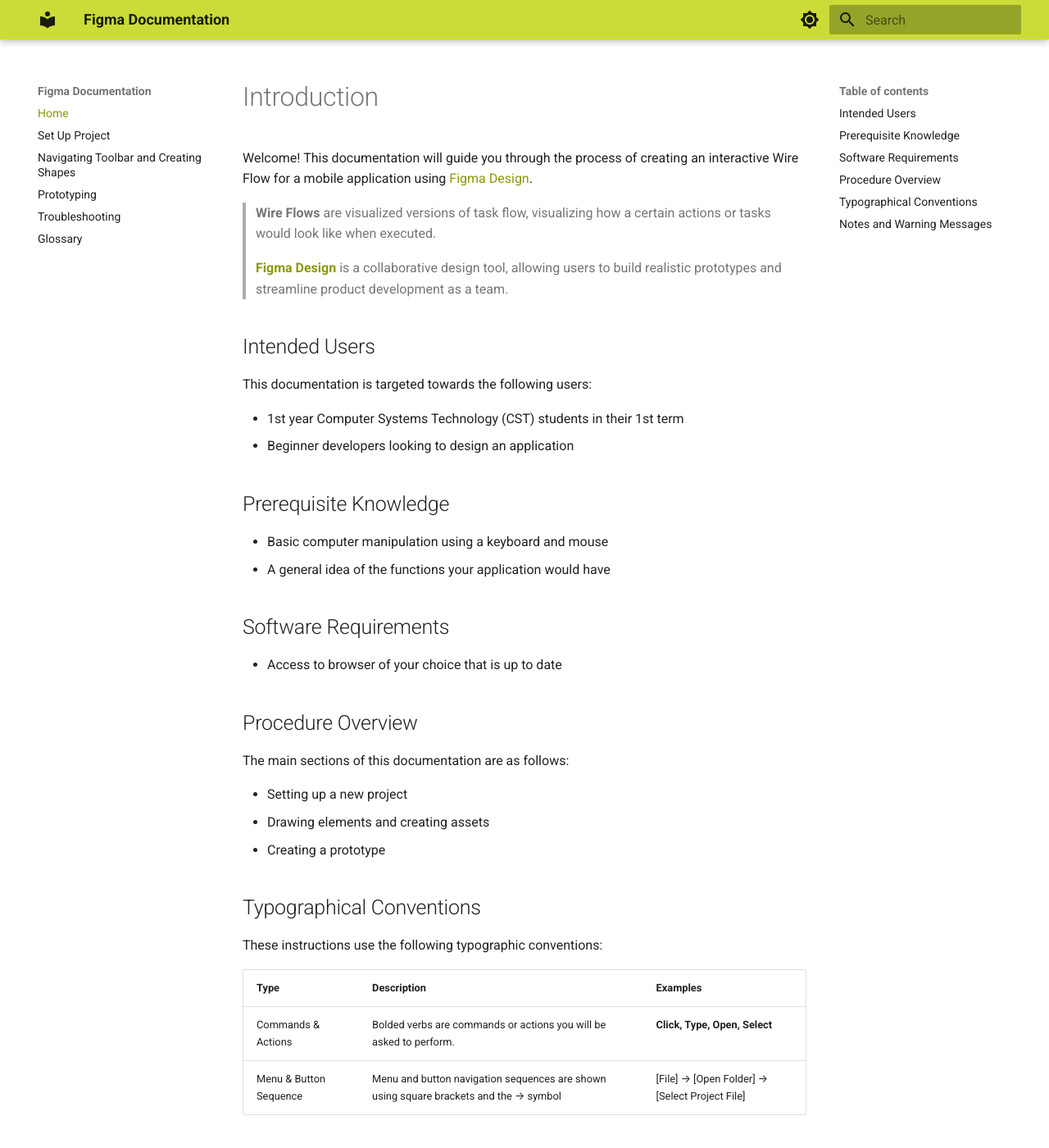
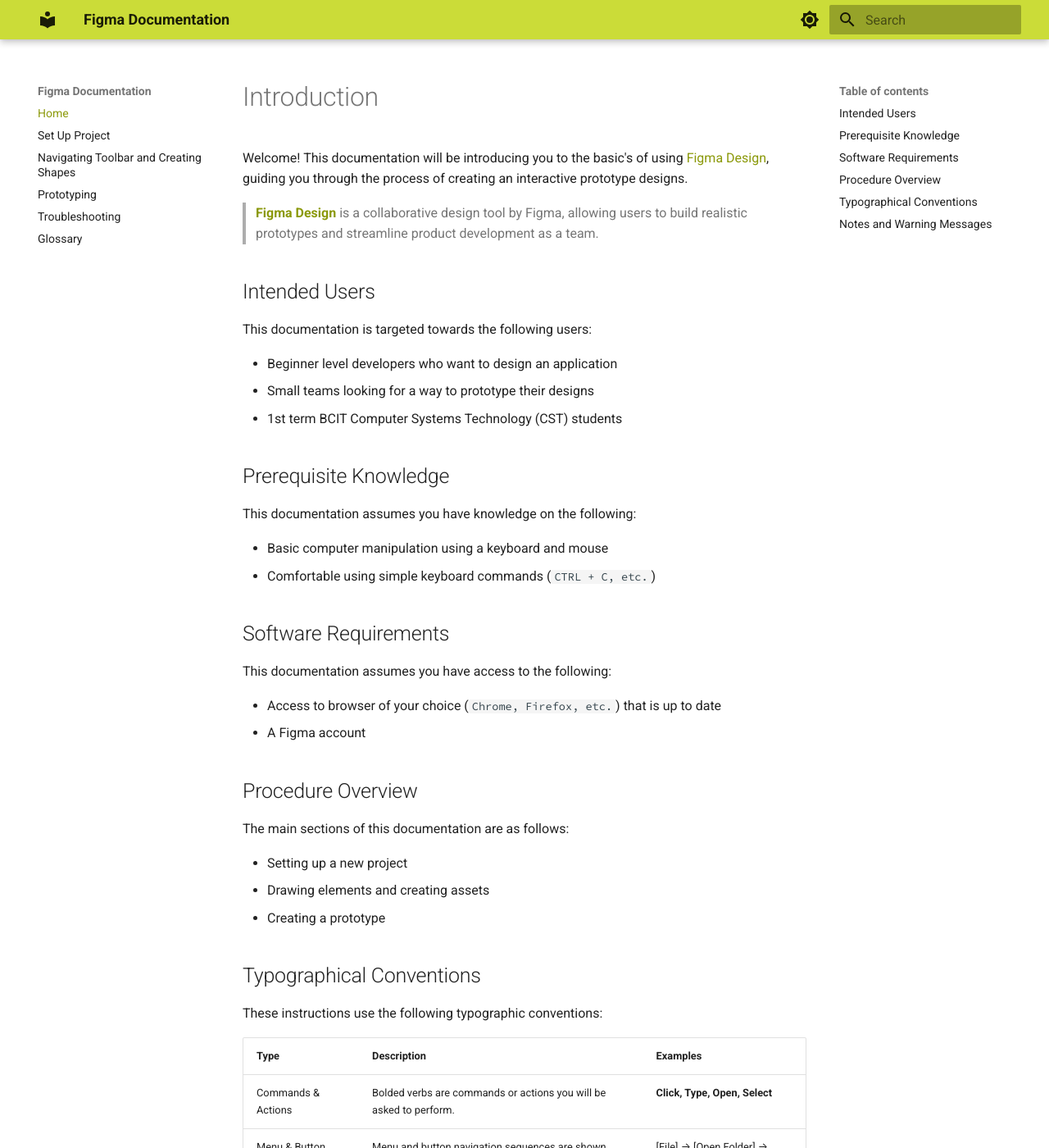
Before and after one commit to ThincutBacon/COMP-2216-Documentation, an MkDocs documentation site: the page built from docs/index.md, in a window 1280 px wide and 1400 px high. Shown: the whole window at 82% size. Built offline with MkDocs 1.6.1 and Material for MkDocs 9.7.7, drawn with Linux system fonts in a browser that asks for light colours.

Commit message:
Make more adjustments to the intro

```diff
--- a/docs/index.md
+++ b/docs/index.md
@@ -1,28 +1,32 @@
 # Introduction
 
-Welcome! This documentation will guide you through the process of creating an interactive Wire Flow for a mobile application using [Figma Design](https://www.figma.com/design/).
-> **Wire Flows** are visualized versions of task flow, visualizing how a certain actions or tasks would look like when executed.
->
-> [**Figma Design**](https://www.figma.com/design/) is a collaborative design tool, allowing users to build realistic prototypes and streamline product development as a team.
+Welcome! This documentation will be introducing you to the basic's of using [Figma Design](https://www.figma.com/design/), guiding you through the process of creating an interactive prototype designs.
+> [**Figma Design**](https://www.figma.com/design/) is a collaborative design tool by Figma, allowing users to build realistic prototypes and streamline product development as a team.
 
 
 ## Intended Users
 
 This documentation is targeted towards the following users:
 
-* 1st year Computer Systems Technology (CST) students in their 1st term
-* Beginner developers looking to design an application
+* Beginner level developers who want to design an application
+* Small teams looking for a way to prototype their designs
+* 1st term BCIT Computer Systems Technology (CST) students
 
 
 ## Prerequisite Knowledge
 
+This documentation assumes you have knowledge on the following:
+
 * Basic computer manipulation using a keyboard and mouse
-* A general idea of the functions your application would have
+* Comfortable using simple keyboard commands (`CTRL + C, etc.`)
 
 
 ## Software Requirements
 
-* Access to browser of your choice that is up to date
+This documentation assumes you have access to the following:
+
+* Access to browser of your choice (`Chrome, Firefox, etc.`) that is up to date
+* A Figma account
 
 
 ## Procedure Overview
```
